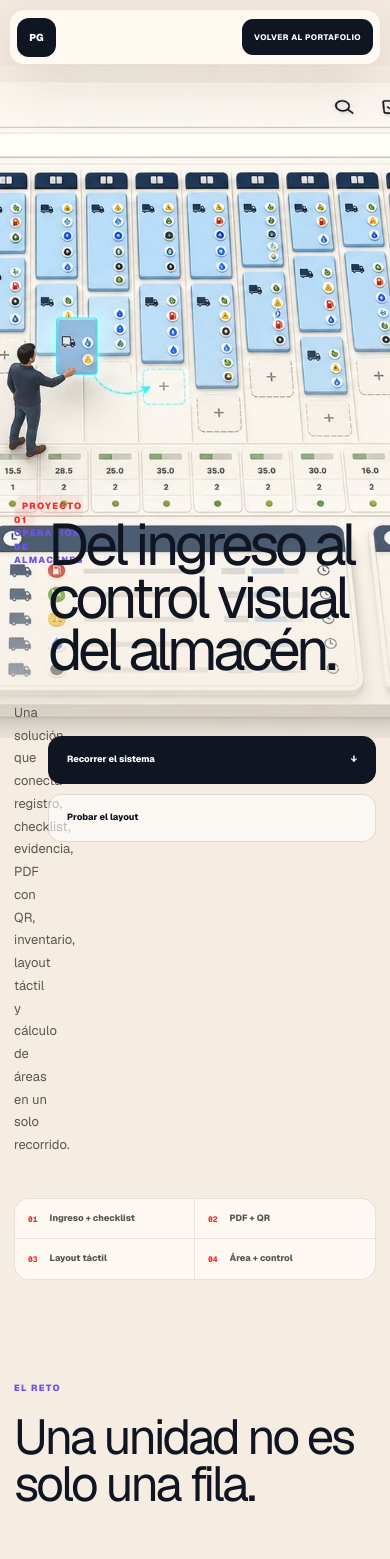
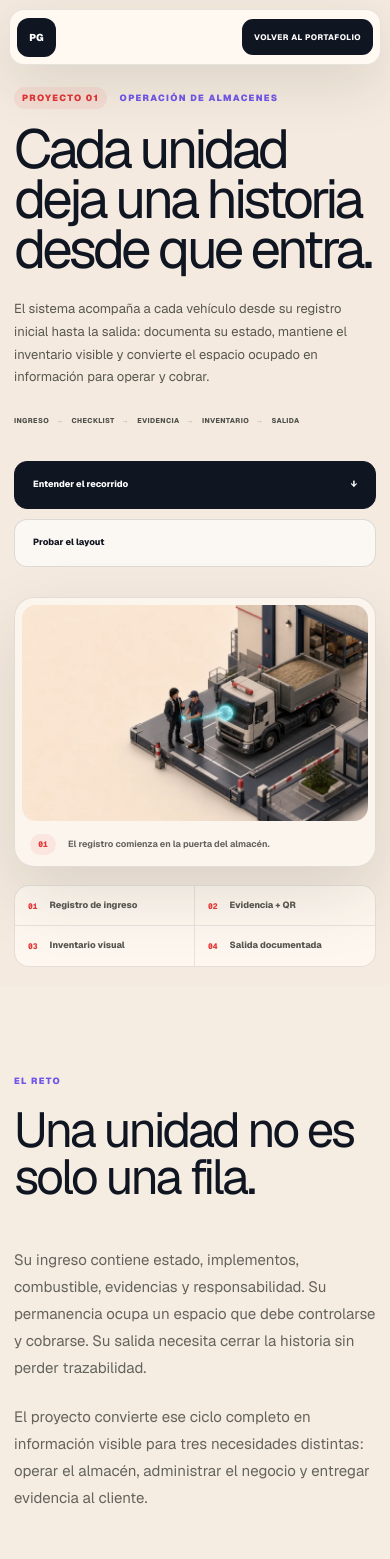
Before and after one commit to paolo-gonzalesmoya/paolo-gonzales-portafolio, a Next.js app: page /proyectos/inventario-almacenes in a window 390 px wide. Shown: the top 1559 px of the page. Built offline with nearby package versions, Linux system fonts and the light colour scheme.

Commit message:
Mejorar portada y arquitectura del caso TIMCO

```diff
--- a/app/globals.css
+++ b/app/globals.css
@@ -798,17 +798,22 @@ img { display: block; max-width: 100%; }
 .timco-overline { margin: 0; color: #6f55ea; font-size: 9px; font-weight: 820; letter-spacing: .15em; text-transform: uppercase; }
 .timco-overline span { margin-right: 9px; padding: 5px 8px; border-radius: 999px; color: var(--timco-red); background: rgba(227,52,52,.08); }
 
-.timco-hero { min-height: 100svh; position: relative; display: flex; align-items: center; overflow: hidden; background: #f4eadf; }
-.timco-hero-media { position: absolute; inset: 0; }
-.timco-hero-media img { width: 100%; height: 100%; object-fit: cover; object-position: 62% center; }
-.timco-hero-shade { position: absolute; inset: 0; background: linear-gradient(90deg, rgba(246,237,226,.99) 0%, rgba(246,237,226,.94) 25%, rgba(246,237,226,.63) 44%, rgba(246,237,226,.07) 69%); }
-.timco-hero-content { position: relative; z-index: 2; padding: 150px 0 130px; }
-.timco-hero-content h1 { max-width: 690px; margin: 25px 0 26px; font-size: clamp(58px, 6.6vw, 96px); line-height: .9; letter-spacing: -.072em; }
-.timco-hero-content>p:last-of-type { max-width: 575px; margin: 0; color: #575750; font-size: 14px; line-height: 1.75; }
+.timco-hero { min-height: 100svh; display: grid; align-content: center; gap: 28px; overflow: hidden; padding: 125px 0 32px; background: #f4eadf; }
+.timco-hero-frame { display: grid; grid-template-columns: minmax(0,.86fr) minmax(480px,1.14fr); gap: 62px; align-items: center; }
+.timco-hero-content { min-width: 0; }
+.timco-hero-content h1 { max-width: 650px; margin: 24px 0 24px; font-size: clamp(56px, 5.8vw, 84px); line-height: .92; letter-spacing: -.068em; }
+.timco-hero-content>p:last-of-type { max-width: 590px; margin: 0; color: #575750; font-size: 14px; line-height: 1.75; }
+.timco-hero-media { min-width: 0; overflow: hidden; margin: 0; padding: 10px; border: 1px solid rgba(16,21,34,.11); border-radius: 28px; background: rgba(255,250,244,.72); box-shadow: 0 28px 70px rgba(50,39,30,.12); }
+.timco-hero-media img { width: 100%; display: block; aspect-ratio: 16 / 10; border-radius: 20px; object-fit: cover; object-position: center; }
+.timco-hero-media figcaption { display: flex; align-items: center; gap: 12px; padding: 13px 8px 4px; color: #66645e; font-size: 9px; font-weight: 680; }
+.timco-hero-media figcaption span { width: 26px; height: 21px; display: grid; place-items: center; border-radius: 999px; color: var(--timco-red); background: rgba(227,52,52,.08); font: 760 8px/1 var(--font-geist-mono), monospace; }
+.timco-flowline { display: flex; flex-wrap: wrap; gap: 7px; margin: 27px 0 0; padding: 0; list-style: none; }
+.timco-flowline li { position: relative; display: flex; align-items: center; gap: 7px; color: #4f504b; font-size: 8px; font-weight: 800; letter-spacing: .06em; text-transform: uppercase; }
+.timco-flowline li:not(:last-child):after { content: "→"; color: #a9a398; }
 .timco-hero-actions { display: flex; gap: 10px; margin-top: 34px; }
 .timco-hero-actions a { min-height: 48px; display: flex; align-items: center; gap: 24px; padding: 0 18px; border: 1px solid rgba(16,21,34,.13); border-radius: 13px; color: var(--timco-ink); background: rgba(255,255,255,.6); font-size: 9px; font-weight: 780; }
 .timco-hero-actions a:first-child { color: white; border-color: var(--timco-ink); background: var(--timco-ink); }
-.timco-hero-facts { position: absolute; z-index: 3; left: 50%; bottom: 22px; width: min(1240px, calc(100% - 48px)); display: grid; grid-template-columns: repeat(4, 1fr); border: 1px solid rgba(16,21,34,.1); border-radius: 15px; background: rgba(255,250,244,.88); backdrop-filter: blur(16px); transform: translateX(-50%); }
+.timco-hero-facts { display: grid; grid-template-columns: repeat(4, 1fr); border: 1px solid rgba(16,21,34,.1); border-radius: 15px; background: rgba(255,250,244,.78); }
 .timco-hero-facts span { display: flex; align-items: center; gap: 12px; padding: 17px 20px; border-right: 1px solid rgba(16,21,34,.09); color: #56564f; font-size: 9px; font-weight: 720; }
 .timco-hero-facts span:last-child { border: 0; }
 .timco-hero-facts strong { color: var(--timco-red); font: 760 8px/1 var(--font-geist-mono), monospace; }
@@ -896,18 +901,20 @@ img { display: block; max-width: 100%; }
 .timco-evidence li:before { content: ""; position: absolute; left: 4px; top: 17px; width: 9px; height: 9px; border-radius: 50%; background: #46c376; box-shadow: 0 0 0 5px rgba(70,195,118,.1); }
 
 .timco-architecture { padding: 140px 0; color: white; background: #101522; }
-.timco-section-heading.is-light>p { color: #9ea4b0; }
-.timco-stack { display: grid; grid-template-columns: repeat(4, 1fr); overflow: hidden; border: 1px solid rgba(255,255,255,.11); border-radius: 22px; background: rgba(255,255,255,.03); }
-.timco-stack article { min-height: 280px; padding: 27px; border-right: 1px solid rgba(255,255,255,.1); }
-.timco-stack article:last-child { border: 0; }
+.timco-architecture>.timco-shell { display: block; }
+.timco-architecture-intro { width: 100%; min-height: 235px; display: grid; grid-template-columns: minmax(0,1.05fr) minmax(320px,.55fr); gap: 100px; align-items: end; margin-bottom: 58px; }
+.timco-architecture-intro h2 { max-width: 760px; margin: 18px 0 0; font-size: clamp(52px,5.5vw,78px); line-height: .94; letter-spacing: -.063em; }
+.timco-architecture-intro>p { max-width: 460px; margin: 0 0 7px; color: #9ea4b0; font-size: 13px; line-height: 1.75; }
+.timco-stack { position: relative; width: 100%; display: grid; grid-template-columns: repeat(2, minmax(0,1fr)); gap: 14px; }
+.timco-stack article { min-height: 245px; padding: 31px; border: 1px solid rgba(255,255,255,.11); border-radius: 20px; background: rgba(255,255,255,.035); }
 .timco-stack span { color: #8b78f7; font: 760 9px/1 var(--font-geist-mono), monospace; }
-.timco-stack h3 { margin: 78px 0 14px; font-size: 25px; letter-spacing: -.04em; }
-.timco-stack p { margin: 0; color: #959ca9; font-size: 11px; line-height: 1.7; }
-.timco-roles { display: grid; grid-template-columns: repeat(3, 1fr); gap: 13px; margin-top: 30px; }
-.timco-roles article { padding: 30px; border: 1px solid rgba(255,255,255,.1); border-radius: 18px; background: rgba(255,255,255,.035); }
+.timco-stack h3 { margin: 48px 0 14px; font-size: 29px; letter-spacing: -.045em; }
+.timco-stack p { max-width: 440px; margin: 0; color: #a1a7b2; font-size: 12px; line-height: 1.7; }
+.timco-roles { width: 100%; display: grid; grid-template-columns: repeat(3, minmax(0,1fr)); gap: 14px; margin-top: 48px; padding-top: 48px; border-top: 1px solid rgba(255,255,255,.1); }
+.timco-roles article { min-width: 0; min-height: 230px; padding: 30px; border: 1px solid rgba(255,255,255,.1); border-radius: 18px; background: rgba(255,255,255,.035); }
 .timco-roles span { color: #6bd293; font-size: 8px; font-weight: 780; letter-spacing: .11em; text-transform: uppercase; }
-.timco-roles h3 { margin: 20px 0 12px; font-size: 27px; letter-spacing: -.045em; }
-.timco-roles p { margin: 0; color: #959ca9; font-size: 11px; line-height: 1.7; }
+.timco-roles h3 { max-width: 300px; margin: 24px 0 14px; font-size: 29px; line-height: 1.04; letter-spacing: -.045em; }
+.timco-roles p { max-width: 320px; margin: 0; color: #a1a7b2; font-size: 11px; line-height: 1.7; }
 
 .timco-cta { position: relative; overflow: hidden; padding: 135px 0; color: white; background: #6549e5; }
 .timco-cta:after { content: ""; position: absolute; width: 560px; height: 560px; right: -140px; top: -240px; border: 90px solid rgba(255,255,255,.08); border-radius: 50%; }
@@ -922,10 +929,12 @@ img { display: block; max-width: 100%; }
   .timco-header { grid-template-columns: 1fr auto; }
   .timco-header nav { display: none; }
   .timco-intro, .timco-role, .timco-evidence, .timco-section-heading { grid-template-columns: 1fr; gap: 45px; }
+  .timco-hero { padding-top: 112px; }
+  .timco-hero-frame { grid-template-columns: 1fr 1fr; gap: 34px; }
+  .timco-hero-content h1 { font-size: clamp(50px,7vw,68px); }
+  .timco-architecture-intro { grid-template-columns: 1fr; gap: 30px; }
   .timco-story-layout { grid-template-columns: .8fr 1.2fr; gap: 38px; }
   .timco-stack { grid-template-columns: repeat(2, 1fr); }
-  .timco-stack article:nth-child(2) { border-right: 0; }
-  .timco-stack article:nth-child(-n+2) { border-bottom: 1px solid rgba(255,255,255,.1); }
   .warehouse-summary { grid-template-columns: 1fr 1fr; }
   .warehouse-summary>article:first-child { grid-column: 1 / -1; }
 }
@@ -936,16 +945,18 @@ img { display: block; max-width: 100%; }
   .timco-header-link { padding: 12px; }
   .timco-header-link span { display: none; }
   .timco-brand strong { display: none; }
-  .timco-hero { min-height: 900px; align-items: start; }
-  .timco-hero-media { inset: 66px 0 auto; height: 52%; }
-  .timco-hero-media img { object-position: 53% center; }
-  .timco-hero-shade { background: linear-gradient(180deg, rgba(245,237,226,.02) 20%, rgba(245,237,226,.24) 43%, rgba(245,237,226,.98) 62%); }
-  .timco-hero-content { align-self: end; padding: 500px 0 135px; }
-  .timco-hero-content h1 { margin-top: 18px; font-size: clamp(52px, 15vw, 68px); }
+  .timco-hero { min-height: auto; display: block; padding: 92px 0 18px; }
+  .timco-hero-frame { display: flex; flex-direction: column; gap: 30px; }
+  .timco-hero-content { order: 1; }
+  .timco-hero-content h1 { margin-top: 18px; font-size: clamp(49px, 14vw, 64px); }
   .timco-hero-content>p:last-of-type { font-size: 13px; }
+  .timco-hero-media { order: 2; width: 100%; padding: 7px; border-radius: 20px; }
+  .timco-hero-media img { border-radius: 14px; }
+  .timco-flowline { gap: 6px 8px; }
+  .timco-flowline li { font-size: 7px; }
   .timco-hero-actions { flex-direction: column; }
   .timco-hero-actions a { justify-content: space-between; }
-  .timco-hero-facts { bottom: 12px; width: calc(100% - 28px); grid-template-columns: 1fr 1fr; }
+  .timco-hero-facts { width: calc(100% - 28px); grid-template-columns: 1fr 1fr; margin-top: 18px; }
   .timco-hero-facts span { padding: 13px; border-bottom: 1px solid rgba(16,21,34,.09); }
   .timco-hero-facts span:nth-child(2) { border-right: 0; }
   .timco-hero-facts span:nth-child(n+3) { border-bottom: 0; }
@@ -962,6 +973,8 @@ img { display: block; max-width: 100%; }
   .timco-demo-section, .timco-architecture { padding: 90px 0; }
   .timco-section-heading { margin-bottom: 38px; }
   .timco-section-heading h2 { font-size: 50px; }
+  .timco-architecture-intro { min-height: 0; margin-bottom: 38px; }
+  .timco-architecture-intro h2 { font-size: 49px; }
   .warehouse-app { border-radius: 18px; }
   .warehouse-toolbar { grid-template-columns: 1fr auto; }
   .warehouse-tabs { grid-column: 1 / -1; }
@@ -973,9 +986,10 @@ img { display: block; max-width: 100%; }
   .timco-evidence { padding-block: 90px; }
   .timco-evidence h2 { font-size: 44px; }
   .timco-stack, .timco-roles { grid-template-columns: 1fr; }
-  .timco-stack article { min-height: 235px; border-right: 0; border-bottom: 1px solid rgba(255,255,255,.1); }
-  .timco-stack article:nth-child(3) { border-bottom: 1px solid rgba(255,255,255,.1); }
-  .timco-stack h3 { margin-top: 48px; }
+  .timco-stack article { min-height: 220px; }
+  .timco-stack h3 { margin-top: 40px; }
+  .timco-roles { margin-top: 34px; padding-top: 34px; }
+  .timco-roles article { min-height: 0; }
   .timco-cta { padding: 95px 0; }
   .timco-cta h2 { font-size: 52px; }
   .timco-footer { min-height: 150px; grid-template-columns: 1fr auto; }
--- a/app/proyectos/inventario-almacenes/WarehouseCase.tsx
+++ b/app/proyectos/inventario-almacenes/WarehouseCase.tsx
@@ -197,24 +197,29 @@ export default function WarehouseCase() {
       </header>
 
       <section className="timco-hero">
-        <div className="timco-hero-media" aria-hidden="true">
-          <img src="/assets/projects/timco/scene-05.webp" alt="" />
+        <div className="timco-shell timco-hero-frame">
+          <div className="timco-hero-content">
+            <p className="timco-overline"><span>Proyecto 01</span> Operación de almacenes</p>
+            <h1>Cada unidad deja una historia desde que entra.</h1>
+            <p>El sistema acompaña a cada vehículo desde su registro inicial hasta la salida: documenta su estado, mantiene el inventario visible y convierte el espacio ocupado en información para operar y cobrar.</p>
+            <ol className="timco-flowline" aria-label="Flujo principal del sistema">
+              <li>Ingreso</li><li>Checklist</li><li>Evidencia</li><li>Inventario</li><li>Salida</li>
+            </ol>
+            <div className="timco-hero-actions">
+              <a href="#recorrido">Entender el recorrido <span>↓</span></a>
+              <a href="#demo">Probar el layout</a>
+            </div>
+          </div>
+          <figure className="timco-hero-media">
+            <img src="/assets/projects/timco/scene-01.webp" alt="Ingreso digital de una unidad pesada al almacén" />
+            <figcaption><span>01</span> El registro comienza en la puerta del almacén.</figcaption>
+          </figure>
         </div>
-        <div className="timco-hero-shade" aria-hidden="true" />
-        <div className="timco-shell timco-hero-content">
-          <p className="timco-overline"><span>Proyecto 01</span> Operación de almacenes</p>
-          <h1>Del ingreso al control visual del almacén.</h1>
-          <p>Una solución que conecta registro, checklist, evidencia, PDF con QR, inventario, layout táctil y cálculo de áreas en un solo recorrido.</p>
-          <div className="timco-hero-actions">
-            <a href="#recorrido">Recorrer el sistema <span>↓</span></a>
-            <a href="#demo">Probar el layout</a>
-          </div>
-        </div>
-        <div className="timco-hero-facts" aria-label="Capacidades principales">
-          <span><strong>01</strong> Ingreso + checklist</span>
-          <span><strong>02</strong> PDF + QR</span>
-          <span><strong>03</strong> Layout táctil</span>
-          <span><strong>04</strong> Área + control</span>
+        <div className="timco-shell timco-hero-facts" aria-label="Capacidades principales">
+          <span><strong>01</strong> Registro de ingreso</span>
+          <span><strong>02</strong> Evidencia + QR</span>
+          <span><strong>03</strong> Inventario visual</span>
+          <span><strong>04</strong> Salida documentada</span>
         </div>
       </section>
 
@@ -380,7 +385,7 @@ export default function WarehouseCase() {
 
       <section id="arquitectura" className="timco-architecture">
         <div className="timco-shell">
-          <div className="timco-section-heading is-light">
+          <div className="timco-architecture-intro">
             <div><p className="timco-overline">Arquitectura de solución</p><h2>Una operación, varias vistas.</h2></div>
             <p>La experiencia combina captura móvil, automatización documental, conciliación de datos, una interfaz espacial y analítica para decisiones.</p>
           </div>
```
